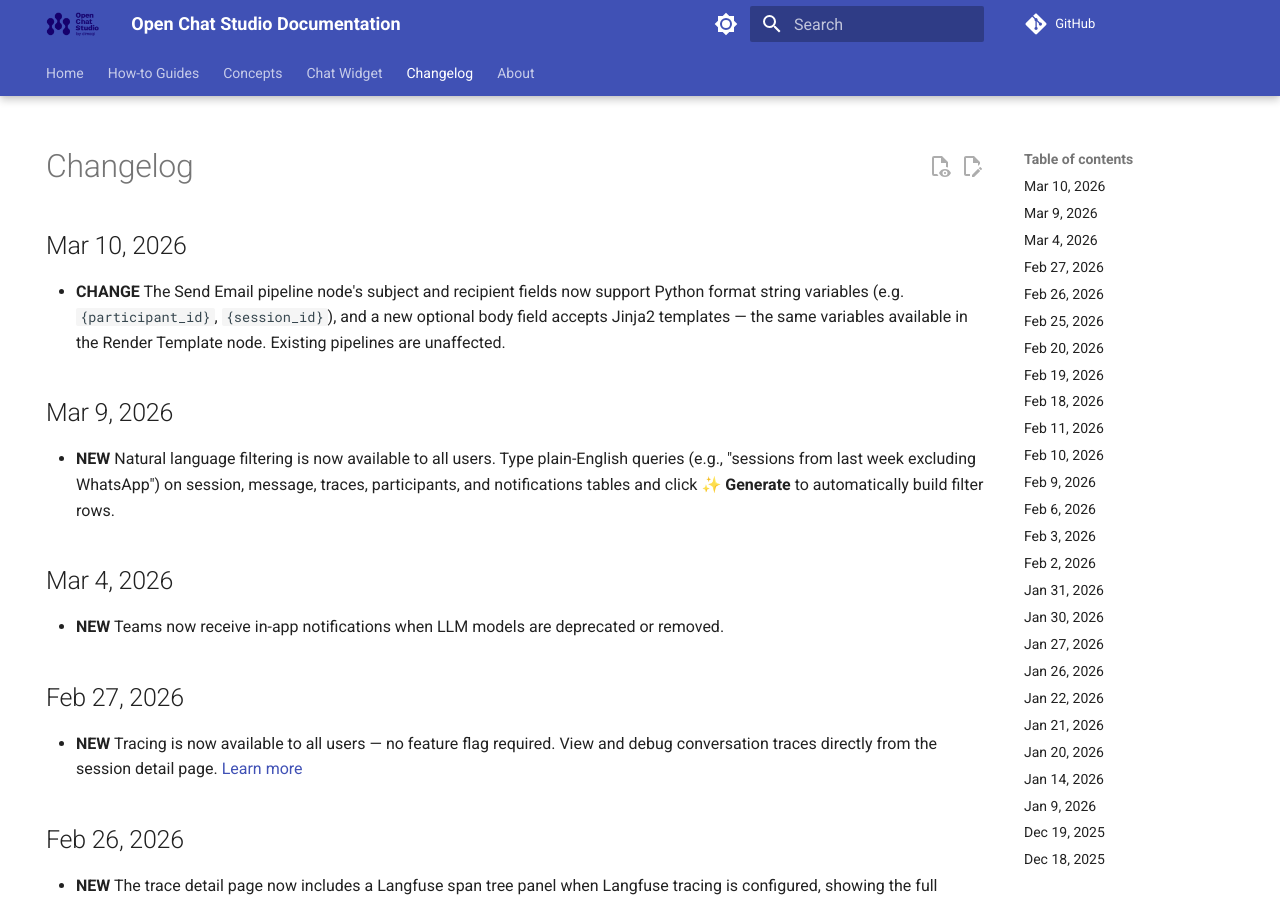
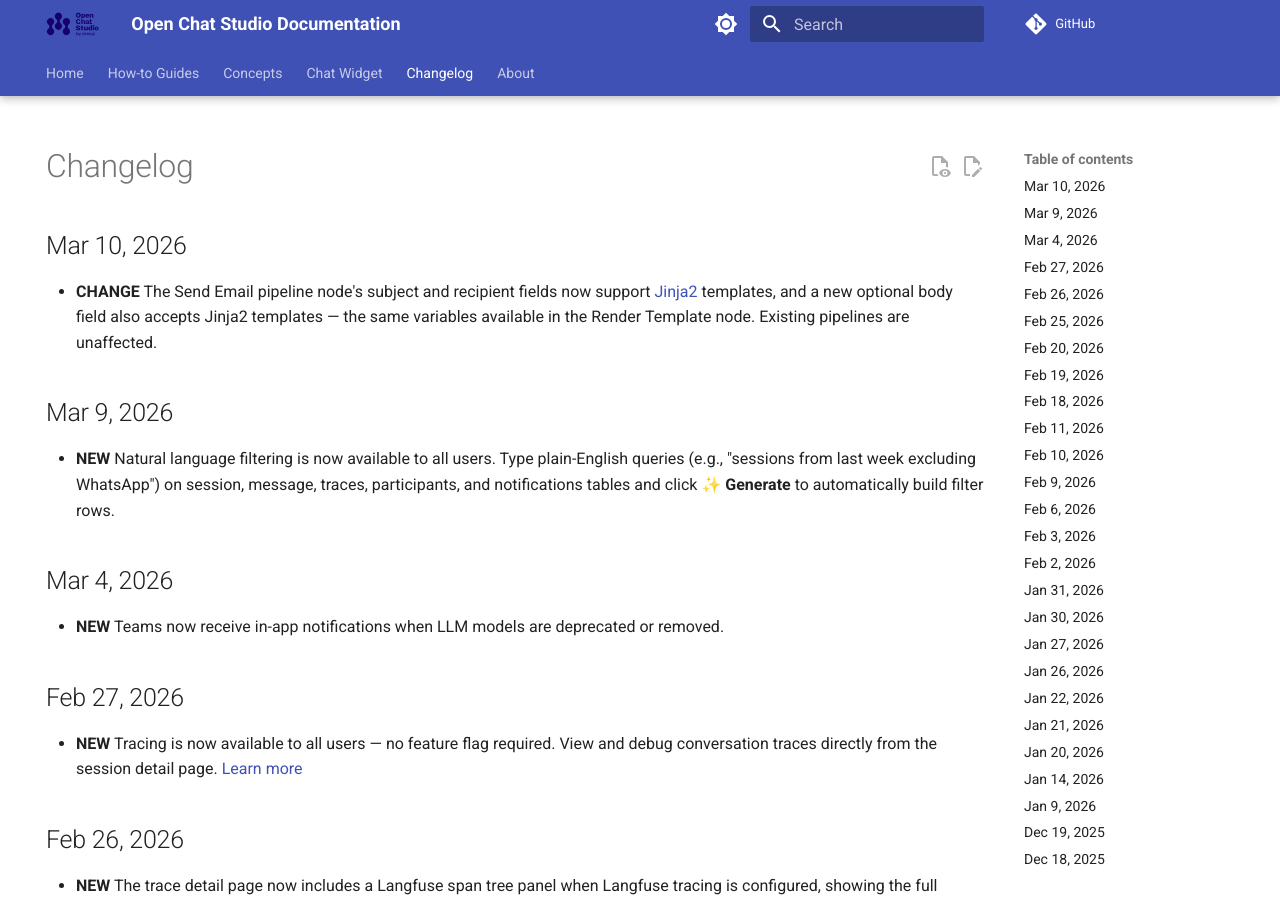
Before and after one commit to dimagi/open-chat-studio-docs, an MkDocs documentation site: the page built from docs/changelog.md, in a window 1280 px wide and 900 px high. Built offline with MkDocs 1.6.1 and Material for MkDocs 9.7.7, drawn with Linux system fonts in a browser that asks for light colours; a script that is not in the unit is left out; comment, search, counter and statistics services are not loaded.

Commit message:
Apply suggestions from code review

```diff
--- a/docs/changelog.md
+++ b/docs/changelog.md
@@ -5,7 +5,7 @@ hide:
 
 # Changelog
 ## Mar 10, 2026
-* **CHANGE** The Send Email pipeline node's subject and recipient fields now support Python format string variables (e.g. `{participant_id}`, `{session_id}`), and a new optional body field accepts Jinja2 templates — the same variables available in the Render Template node. Existing pipelines are unaffected.
+* **CHANGE** The Send Email pipeline node's subject and recipient fields now support [Jinja2](https://jinja.palletsprojects.com/en/stable/templates/) templates, and a new optional body field also accepts Jinja2 templates — the same variables available in the Render Template node. Existing pipelines are unaffected.
 
 ## Mar 9, 2026
 * **NEW** Natural language filtering is now available to all users. Type plain-English queries (e.g., "sessions from last week excluding WhatsApp") on session, message, traces, participants, and notifications tables and click **✨ Generate** to automatically build filter rows.
```
